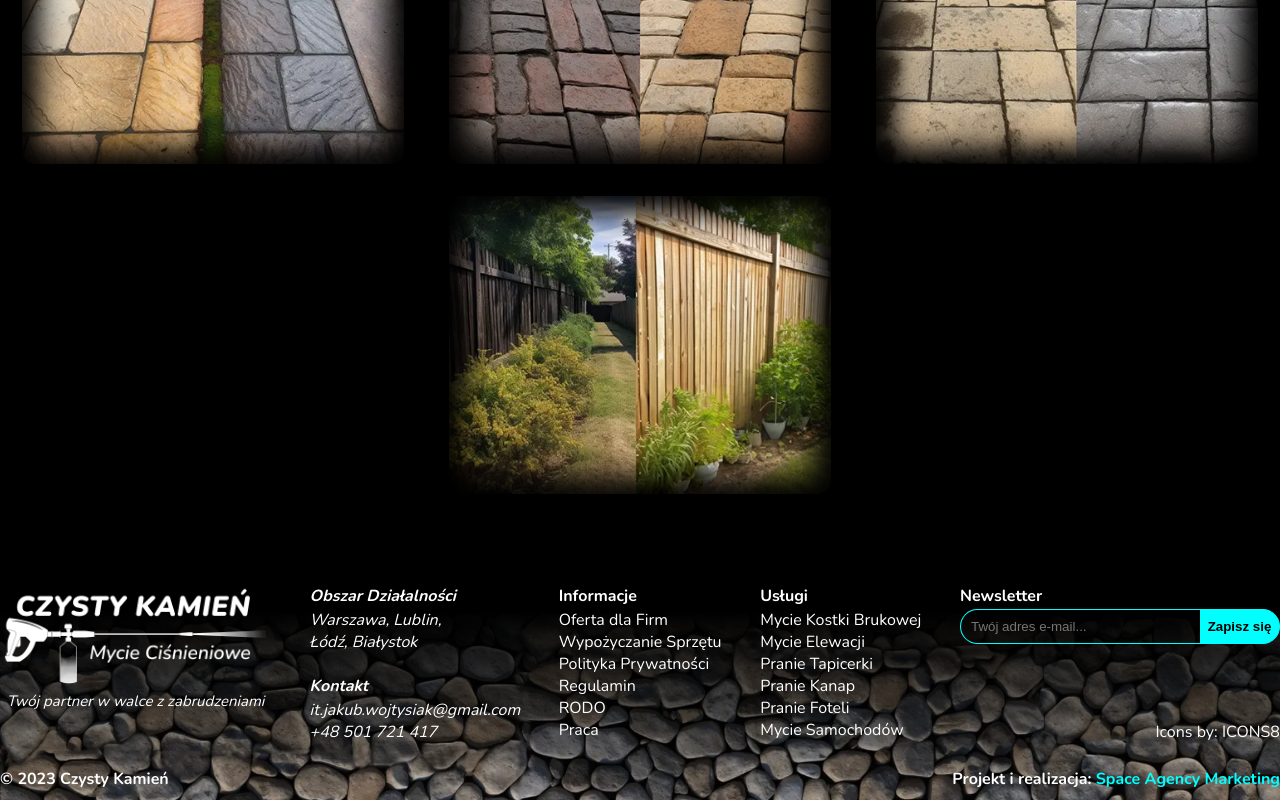
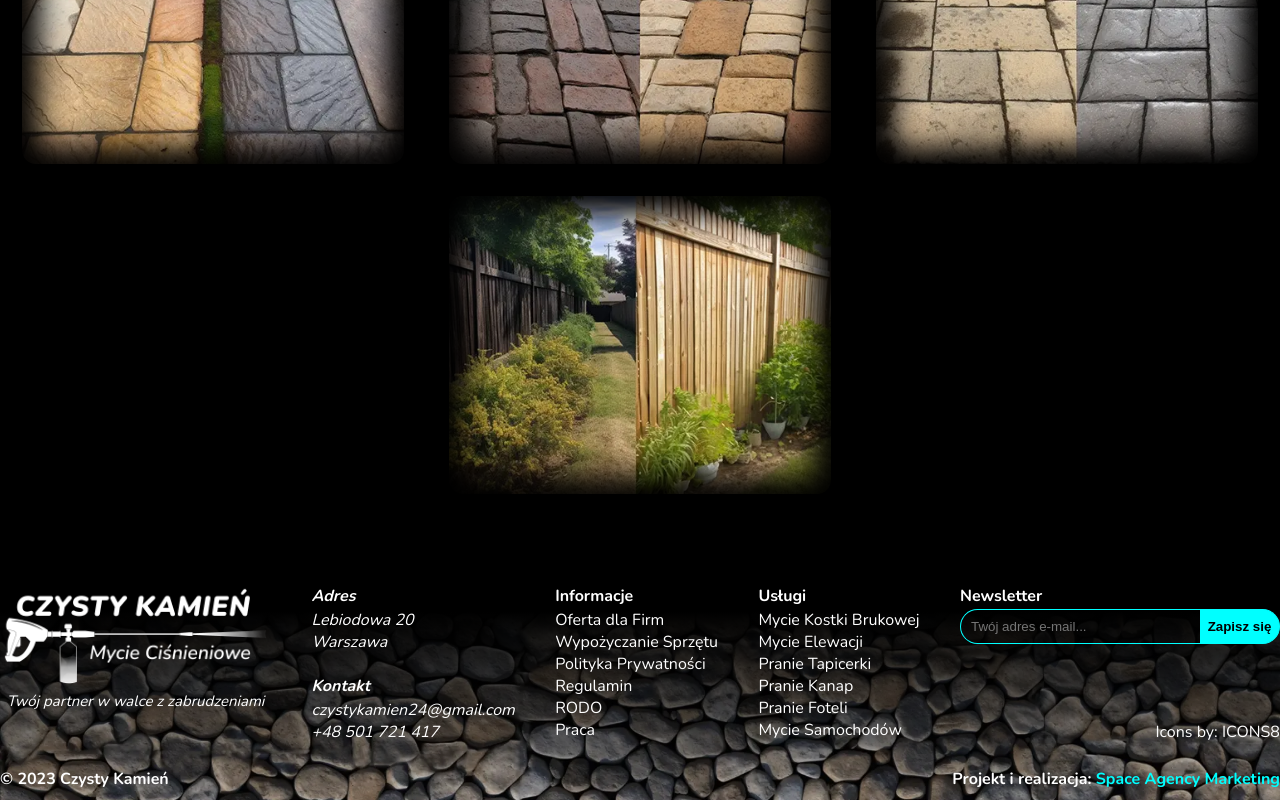
Before and after one commit to CodastickFantastic/czystykamien.pl, a Next.js app: page /galeria in a window 1280 px wide. Shown: the part 700-1500 px from the top of the page. Built offline with nearby package versions, Linux system fonts and the light colour scheme.

Commit message:
Zmieniono adres email

```diff
--- a/src/app/kontakt/page.js
+++ b/src/app/kontakt/page.js
@@ -76,7 +76,7 @@ function KontaktPage() {
               <div className={styles.tile}>
                 <Image src={Email} width={75} height={75} alt="Ikona email" />
                 <h2>Email</h2>
-                <p>it.jakub.wojtysiak@gmail.com</p>
+                <p>czystykamien24@gmail.com</p>
               </div>
             </div>
           </section>
--- a/src/components/Footer.js
+++ b/src/components/Footer.js
@@ -17,17 +17,13 @@ export default async function Footer() {
           </div>
           <div className={styles.column}>
             <address>
-            <p className={styles.colTitle}>Obszar Działalności</p>
-              <p>
-                Warszawa, Lublin,
-                <br />
-                Łódź, Białystok
-              </p>
+            <p className={styles.colTitle}>Adres</p>
+            <p>Lebiodowa 20 <br/> Warszawa</p>
               <br />
               <p className={styles.colTitle}>Kontakt</p>
               <p>
-                <Link href="mailto:it.jakub.wojtysiak@gmail.com">
-                  it.jakub.wojtysiak@gmail.com
+                <Link href="mailto:czystykamien24@gmail.com">
+                  czystykamien24@gmail.com
                 </Link>
                 <br />
                 <Link href="tel:+48501721417">+48 501 721 417</Link>
```
